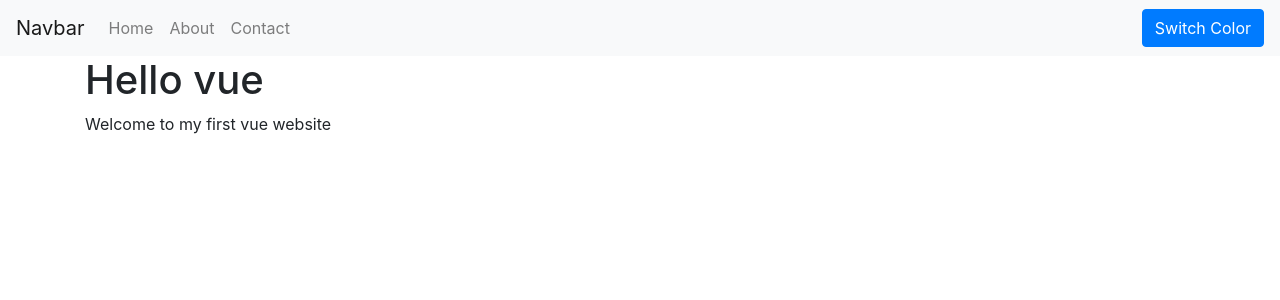
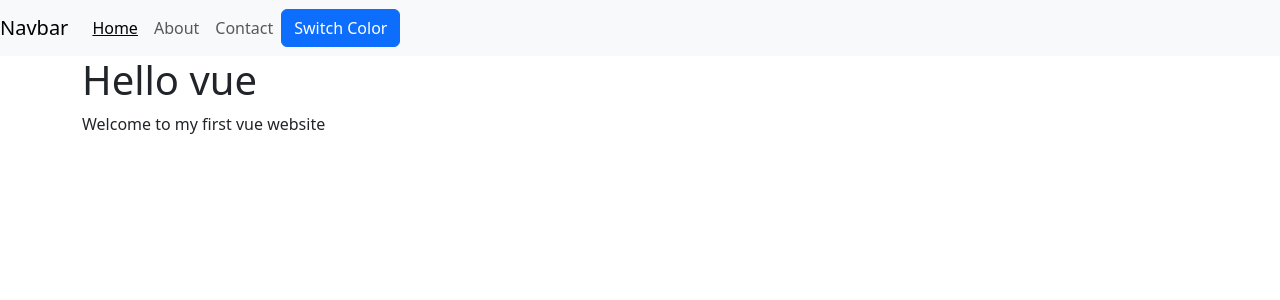
Before and after one commit to harshkumarkhatri/Vue-Learning-2, a Vue app: page / in a window 1280 px wide. Shown: the top 300 px of the page. Built offline with nearby package versions, Linux system fonts and the light colour scheme.

Commit message:
Added bootstrap as a seperate dependency, took link as a seperate component and worked with CSS scoping

```diff
--- a/package.json
+++ b/package.json
@@ -8,6 +8,7 @@
     "lint": "vue-cli-service lint"
   },
   "dependencies": {
+    "bootstrap": "^5.3.1",
     "core-js": "^3.8.3",
     "vue": "^3.2.13"
   },
--- a/public/index.html
+++ b/public/index.html
@@ -5,12 +5,6 @@
     <meta http-equiv="X-UA-Compatible" content="IE=edge" />
     <meta name="viewport" content="width=device-width,initial-scale=1.0" />
     <link rel="icon" href="<%= BASE_URL %>favicon.ico" />
-    <link
-      rel="stylesheet"
-      href="https://cdn.jsdelivr.net/npm/bootstrap@4.6.2/dist/css/bootstrap.min.css"
-      integrity="sha384-xOolHFLEh07PJGoPkLv1IbcEPTNtaed2xpHsD9ESMhqIYd0nLMwNLD69Npy4HI+N"
-      crossorigin="anonymous"
-    />
     <title><%= htmlWebpackPlugin.options.title %></title>
   </head>
   <body>
--- /dev/null
+++ b/src/components/NavbarLink.vue
@@ -0,0 +1,31 @@
+<template>
+  <a
+    class="nav-link"
+    :class="activeClass"
+    aria-current="page"
+    :href="page.links[index].urlPath"
+    :title="`This link taked to ${page.links[index].text} page`"
+    >{{ page.links[index].text }}
+  </a>
+</template>
+
+<script scoped>
+export default {
+  name: "NavbarLink",
+  props: ["page", "isActive", "index"],
+  computed: {
+    activeClass() {
+      return {
+        active: this.isActive,
+        emphasize: this.isActive,
+      };
+    },
+  },
+};
+</script>
+
+<style>
+.emphasize {
+  text-decoration: underline !important;
+}
+</style>
--- a/src/components/PageNavbar.vue
+++ b/src/components/PageNavbar.vue
@@ -18,15 +18,17 @@
     </button>
     <div class="collapse navbar-collapse" id="navbarNavAltMarkup">
       <ul class="navbar-nav mr-auto">
-        <li v-for="(page, index) in pages" class="nav-item" :key="index">
-          <a
-            class="nav-link"
-            :class="{ active: activePage == index }"
-            :href="page.links[index].urlPath"
-            :title="`This link taked to ${page.links[index].text} page`"
-            @click.prevent="updateActiveIndex(index)"
-            >{{ page.links[index].text }}
-          </a>
+        <li
+          v-for="(page, localIndex) in pages"
+          class="nav-item"
+          :key="localIndex"
+        >
+          <navbar-link
+            :page="page"
+            :isActive="localIndex === index"
+            :index="localIndex"
+            @click.prevent="updateActiveIndex(localIndex)"
+          ></navbar-link>
         </li>
       </ul>
       <form class="d-flex">
@@ -39,8 +41,12 @@
 </template>
 
 <script>
+import NavbarLink from "./NavbarLink.vue";
 export default {
   name: "PageNavbar",
+  components: {
+    NavbarLink,
+  },
   props: ["pages", "index", "updateActiveIndex"],
   data() {
     return {
--- a/src/main.js
+++ b/src/main.js
@@ -1,4 +1,5 @@
 import { createApp } from "vue";
 import App from "./App.vue";
+import "../node_modules/bootstrap/dist/css/bootstrap.css";
 
 createApp(App).mount("#app");
```
Also changed, not shown: 2 other files (tests, documents, lock files or other folders).
